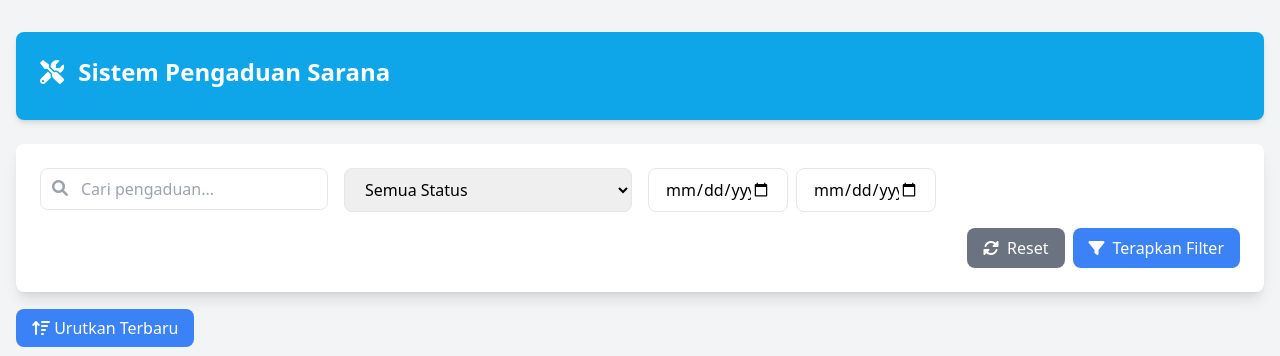
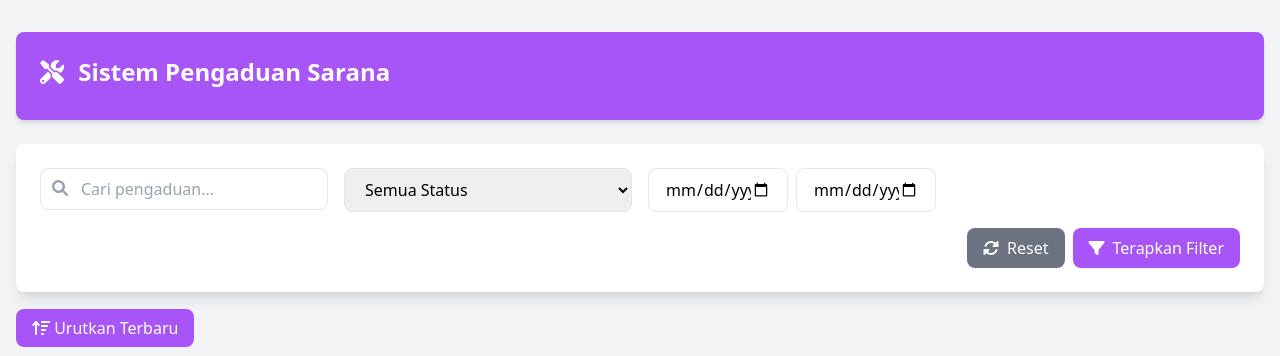
Before and after one commit to veroxciro/pengaduan, a PHP site: page /pengaduandigital/pages/operator/saranaoperator.php in a window 1280 px wide. Shown: the top 356 px of the page. Run offline with PHP 8.4, Linux system fonts and the light colour scheme; data that the repository does not hold is empty; some libraries are stand-ins or nearby versions.

Commit message:
Update saranaoperator.php v2

```diff
--- a/pages/operator/saranaoperator.php
+++ b/pages/operator/saranaoperator.php
@@ -67,7 +67,7 @@ $result = mysqli_query($conn, $query);
 <body class="bg-gray-100">
     <div class="container mx-auto px-4 py-8">
         <!-- Header -->
-        <div class="bg-sky-500 rounded-lg shadow-md p-6 mb-6">
+        <div class="bg-purple-500 rounded-lg shadow-md p-6 mb-6">
             <h1 class="text-2xl font-bold text-white mb-2">
                 <i class="fas fa-tools mr-2"></i>
                 Sistem Pengaduan Sarana
@@ -107,7 +107,7 @@ $result = mysqli_query($conn, $query);
                     <a href="indexoperator.php?page=sarana" class="px-4 py-2 bg-gray-500 text-white rounded-lg hover:bg-gray-600 transition-colors">
                         <i class="fas fa-sync-alt mr-2"></i>Reset
                     </a>
-                    <button type="submit" class="px-4 py-2 bg-blue-500 text-white rounded-lg hover:bg-blue-600 transition-colors">
+                    <button type="submit" class="px-4 py-2 bg-purple-500 text-white rounded-lg hover:bg-blue-600 transition-colors">
                         <i class="fas fa-filter mr-2"></i>Terapkan Filter
                     </button>
                 </div>
@@ -116,7 +116,7 @@ $result = mysqli_query($conn, $query);
 
         <!-- Tombol Toggle Urutan -->
         <div class="mb-4">
-            <a href="?page=sarana&search=<?php echo urlencode($search); ?>&status=<?php echo $status_filter; ?>&date_from=<?php echo $date_from; ?>&date_to=<?php echo $date_to; ?>&order=<?php echo $order === 'ASC' ? 'DESC' : 'ASC'; ?>" class="px-4 py-2 bg-blue-500 text-white rounded-lg hover:bg-blue-600 transition-colors">
+            <a href="?page=sarana&search=<?php echo urlencode($search); ?>&status=<?php echo $status_filter; ?>&date_from=<?php echo $date_from; ?>&date_to=<?php echo $date_to; ?>&order=<?php echo $order === 'ASC' ? 'DESC' : 'ASC'; ?>" class="px-4 py-2 bg-purple-500 text-white rounded-lg hover:bg-blue-600 transition-colors">
                 <i class="fas fa-sort-amount-<?php echo $order === 'ASC' ? 'down' : 'up'; ?>"></i> Urutkan <?php echo $order === 'ASC' ? 'Terlama' : 'Terbaru'; ?>
             </a>
         </div>
@@ -195,7 +195,7 @@ $result = mysqli_query($conn, $query);
             Selesaikan
         </a>
     <?php else: ?>
-        <a href="indexoperator.php?page=respon&id=<?php echo $row['id_pengaduan']; ?>" class="inline-flex items-center px-4 py-2 text-sm font-medium text-white bg-blue-600 rounded-md hover:bg-blue-700 focus:outline-none focus:ring focus:ring-blue-300 transition-all duration-200 transform hover:scale-105">
+        <a href="indexoperator.php?page=respon&id=<?php echo $row['id_pengaduan']; ?>" class="inline-flex items-center px-4 py-2 text-sm font-medium text-white bg-purple-600 rounded-md hover:bg-blue-700 focus:outline-none focus:ring focus:ring-blue-300 transition-all duration-200 transform hover:scale-105">
             <i class="fas fa-reply mr-2"></i>
             Respon
         </a>
```
